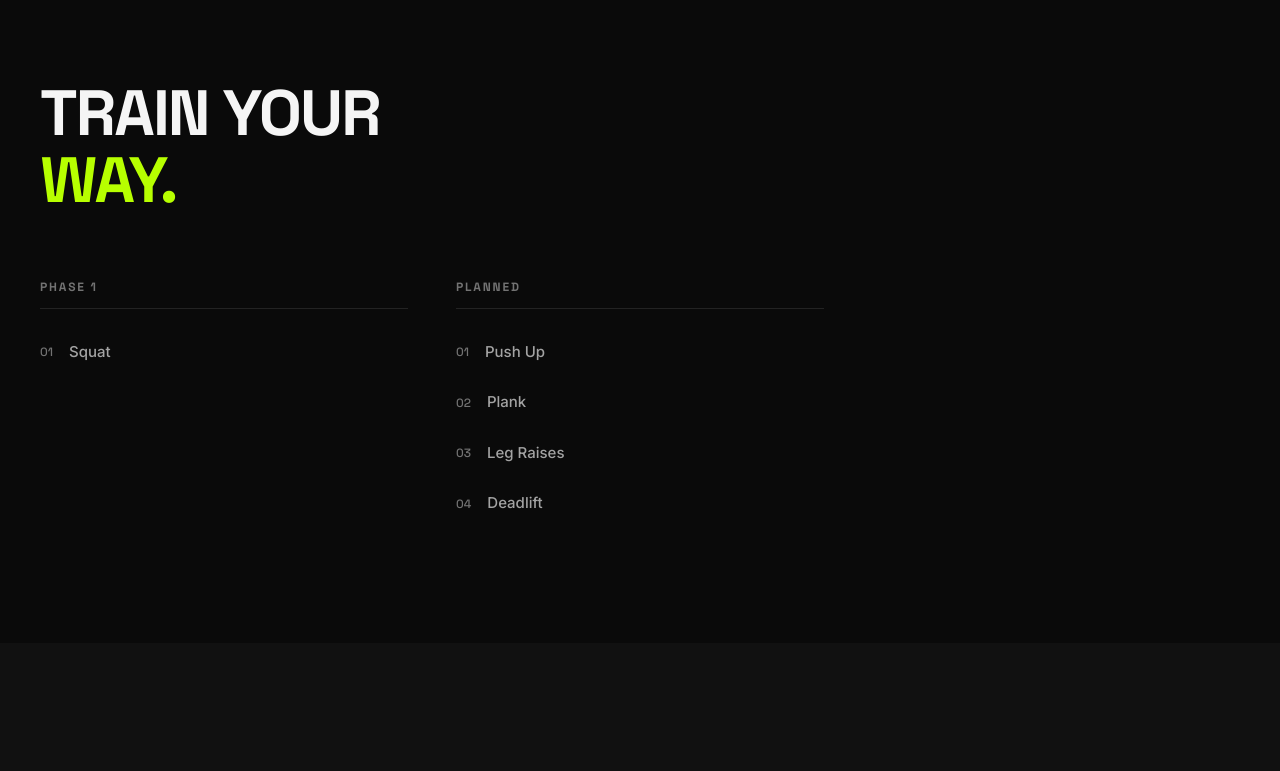
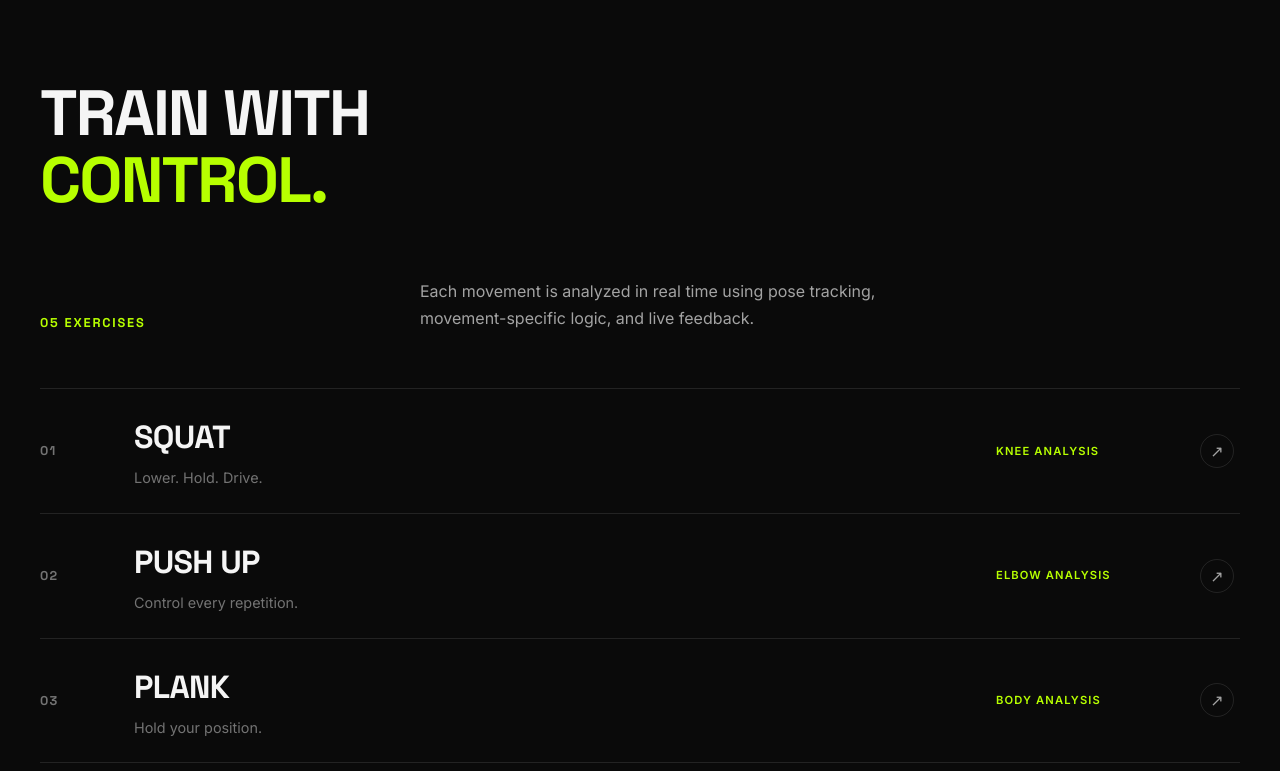
Before and after one commit to ShamikDas-Dev/Rigor, a React (Vite) app: page / in a window 1280 px wide. Shown: the part 2340-3111 px from the top of the page. Built offline with nearby package versions, Linux system fonts and the light colour scheme.

Commit message:
Add exercise showcase section with styling and layout adjustments

```diff
--- a/src/pages/Home.css
+++ b/src/pages/Home.css
@@ -208,6 +208,114 @@
 .exercises-section {
   background-color: var(--bg-primary);
 }
+/* EXERCISE SHOWCASE */
+
+.exercise-intro {
+  display: flex;
+  justify-content: space-between;
+  align-items: flex-end;
+  gap: 40px;
+  margin: 48px 0 56px;
+  max-width: 900px;
+}
+
+.exercise-count {
+  font-family: var(--font-heading);
+  font-size: 0.8rem;
+  font-weight: 700;
+  letter-spacing: 0.14em;
+  color: var(--accent);
+  white-space: nowrap;
+}
+
+.exercise-intro p {
+  max-width: 520px;
+  margin: 0;
+  color: var(--text-secondary);
+  font-size: 1rem;
+  line-height: 1.7;
+}
+
+.exercise-showcase {
+  border-top: 1px solid var(--border);
+}
+
+.exercise-row {
+  display: grid;
+  grid-template-columns: 70px minmax(0, 1fr) 180px 40px;
+  align-items: center;
+  gap: 24px;
+  min-height: 118px;
+  padding: 24px 0;
+  border-bottom: 1px solid var(--border);
+  transition:
+    padding 0.3s ease,
+    background-color 0.3s ease;
+}
+
+.exercise-row:hover {
+  padding-left: 20px;
+  padding-right: 20px;
+  background: rgba(183, 255, 0, 0.025);
+}
+
+.exercise-number {
+  font-family: var(--font-heading);
+  font-size: 0.8rem;
+  font-weight: 700;
+  letter-spacing: 0.1em;
+  color: var(--text-muted);
+}
+
+.exercise-main {
+  display: flex;
+  flex-direction: column;
+  gap: 6px;
+}
+
+.exercise-main h3 {
+  margin: 0;
+  font-family: var(--font-heading);
+  font-size: clamp(1.4rem, 2.5vw, 2rem);
+  font-weight: 700;
+  letter-spacing: -0.02em;
+  color: var(--text-primary);
+}
+
+.exercise-main p {
+  margin: 0;
+  font-size: 0.9rem;
+  color: var(--text-muted);
+}
+
+.exercise-metric {
+  justify-self: start;
+  font-size: 0.7rem;
+  font-weight: 700;
+  letter-spacing: 0.1em;
+  color: var(--accent);
+}
+
+.exercise-arrow {
+  display: flex;
+  justify-content: center;
+  align-items: center;
+  width: 34px;
+  height: 34px;
+  border: 1px solid var(--border);
+  border-radius: 50%;
+  color: var(--text-secondary);
+  transition:
+    color 0.3s ease,
+    border-color 0.3s ease,
+    transform 0.3s ease;
+}
+
+.exercise-row:hover .exercise-arrow {
+  color: var(--accent);
+  border-color: var(--accent);
+  transform: translate(2px, -2px);
+}
 
 .team-section {
   background-color: var(--bg-secondary);
@@ -401,4 +509,38 @@
 .member-id {
   font-size: 1.05rem;
 }
+.exercise-intro {
+  flex-direction: column;
+  align-items: flex-start;
+  gap: 16px;
+  margin: 36px 0 40px;
 }
+
+.exercise-intro p {
+  font-size: 0.9rem;
+}
+
+.exercise-row {
+  grid-template-columns: 42px minmax(0, 1fr) 32px;
+  gap: 14px;
+  min-height: 100px;
+  padding: 20px 0;
+}
+
+.exercise-metric {
+  display: none;
+}
+
+.exercise-main h3 {
+  font-size: 1.25rem;
+}
+
+.exercise-main p {
+  font-size: 0.8rem;
+}
+
+.exercise-row:hover {
+  padding-left: 10px;
+  padding-right: 10px;
+}
+}
--- a/src/pages/Home.jsx
+++ b/src/pages/Home.jsx
@@ -5,7 +5,6 @@ import Navbar from '../components/Navbar';
 import Button from '../components/Button';
 import SectionHeading from '../components/SectionHeading';
 import FeatureList from '../components/FeatureList';
-import ExerciseList from '../components/ExerciseList';
 import Footer from '../components/Footer';
 import './Home.css';
 
@@ -142,17 +141,72 @@ export default function Home() {
         </div>
       </section>
 
-      {/* EXERCISES SECTION */}
-      <section id="exercises" className="section exercises-section">
-        <div className="container">
-          <SectionHeading
-            title={"TRAIN YOUR\nWAY."}
-            highlight="WAY."
-          />
-          <ExerciseList />
+<section id="exercises" className="section exercises-section">
+  <div className="container">
+    <SectionHeading
+      title={"TRAIN WITH\nCONTROL."}
+      highlight="CONTROL."
+    />
+
+    <div className="exercise-intro">
+      <span className="exercise-count">05 EXERCISES</span>
+      <p>
+        Each movement is analyzed in real time using pose tracking,
+        movement-specific logic, and live feedback.
+      </p>
+    </div>
+
+    <div className="exercise-showcase">
+      {[
+        {
+          id: "01",
+          name: "SQUAT",
+          metric: "KNEE ANALYSIS",
+          description: "Lower. Hold. Drive.",
+        },
+        {
+          id: "02",
+          name: "PUSH UP",
+          metric: "ELBOW ANALYSIS",
+          description: "Control every repetition.",
+        },
+        {
+          id: "03",
+          name: "PLANK",
+          metric: "BODY ANALYSIS",
+          description: "Hold your position.",
+        },
+        {
+          id: "04",
+          name: "LEG RAISES",
+          metric: "HIP ANALYSIS",
+          description: "Move with control.",
+        },
+        {
+          id: "05",
+          name: "DEADLIFT",
+          metric: "HIP ANALYSIS",
+          description: "Hinge. Drive. Repeat.",
+        },
+      ].map((exercise) => (
+        <div className="exercise-row" key={exercise.id}>
+          <span className="exercise-number">{exercise.id}</span>
+
+          <div className="exercise-main">
+            <h3>{exercise.name}</h3>
+            <p>{exercise.description}</p>
+          </div>
+
+          <span className="exercise-metric">
+            {exercise.metric}
+          </span>
+
+          <span className="exercise-arrow">↗</span>
         </div>
-      </section>
-
+      ))}
+    </div>
+  </div>
+</section>
       {/* TEAM SECTION */}
       <section id="developers" className="section team-section">
         <div className="container">
```
